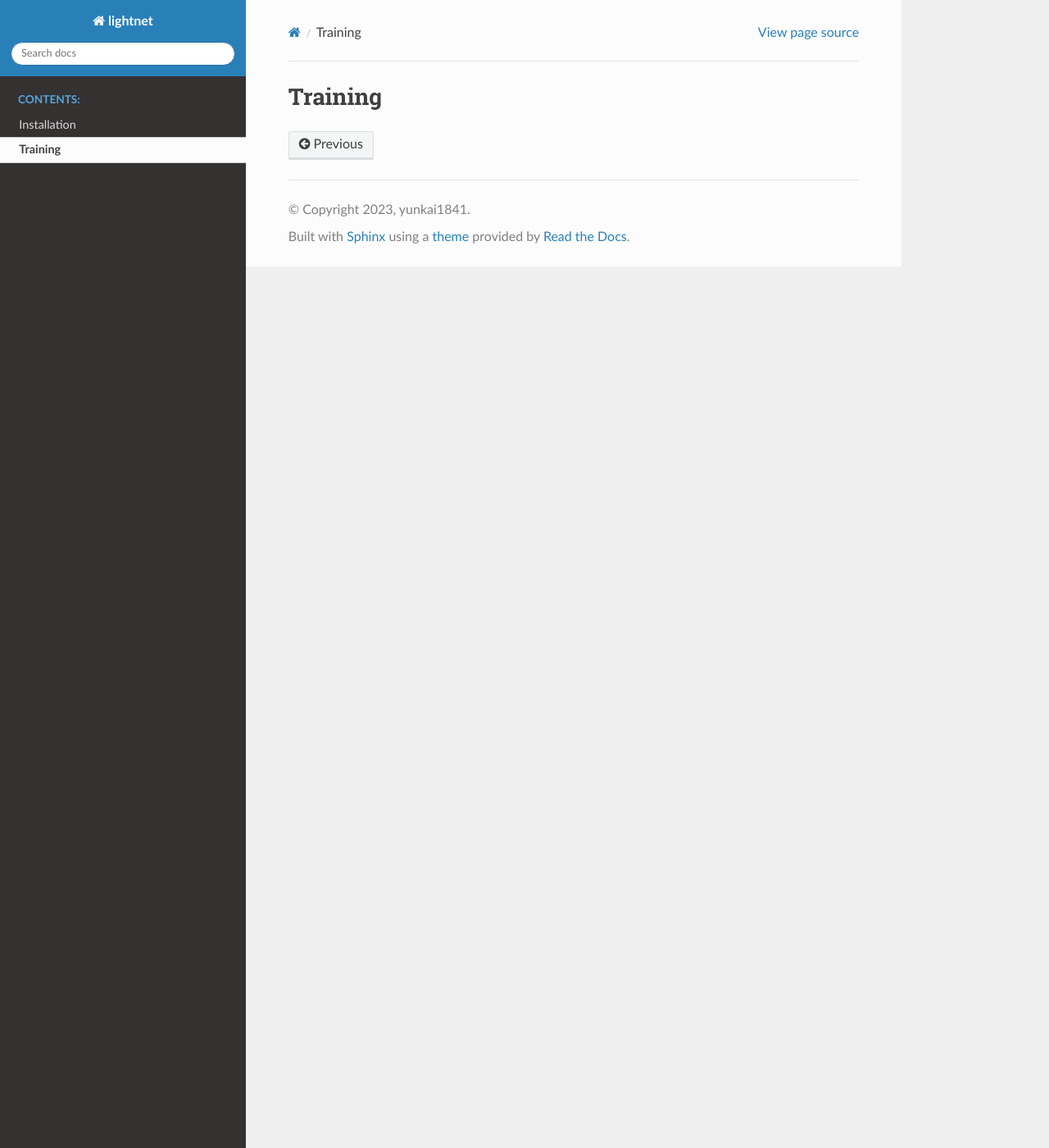
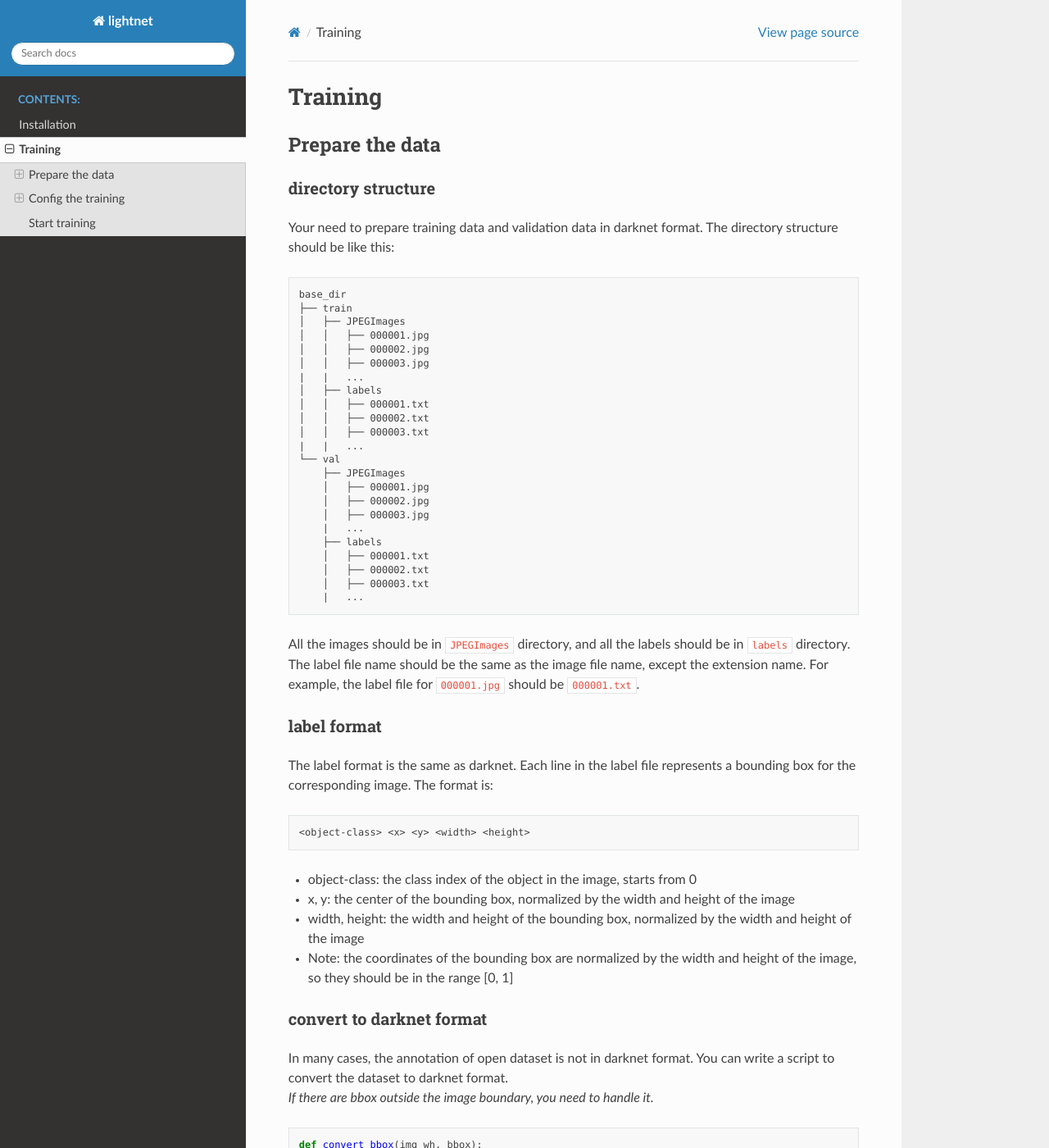
Before and after one commit to daniel89710/lightNet, a Sphinx documentation site: the page built from docs/source/training.md, in a window 1280 px wide and 1400 px high. Shown: the whole window at 82% size. Built offline with Sphinx 7.4.7 and the Read the Docs theme 2.0.0, drawn with Linux system fonts in a browser that asks for light colours; some of the changed text lies outside the part shown.

Commit message:
update docs

````diff
--- a/docs/source/training.md
+++ b/docs/source/training.md
@@ -1 +1,148 @@
 # Training
+
+## Prepare the data
+
+### directory structure
+
+Your need to prepare training data and validation data in darknet format. The directory structure should be like this:
+
+```
+base_dir
+├── train
+│   ├── JPEGImages
+│   │   ├── 000001.jpg
+│   │   ├── 000002.jpg
+│   │   ├── 000003.jpg
+|   |   ...
+│   ├── labels
+│   │   ├── 000001.txt
+│   │   ├── 000002.txt
+│   │   ├── 000003.txt
+|   |   ...
+└── val
+    ├── JPEGImages
+    │   ├── 000001.jpg
+    │   ├── 000002.jpg
+    │   ├── 000003.jpg
+    |   ...
+    ├── labels
+    │   ├── 000001.txt
+    │   ├── 000002.txt
+    │   ├── 000003.txt
+    |   ...
+```
+
+All the images should be in `JPEGImages` directory, and all the labels should be in `labels` directory. The label file name should be the same as the image file name, except the extension name. For example, the label file for `000001.jpg` should be `000001.txt`.
+
+### label format
+
+The label format is the same as darknet. Each line in the label file represents a bounding box for the corresponding image. The format is:
+
+```shell
+<object-class> <x> <y> <width> <height>
+```
+
+- object-class: the class index of the object in the image, starts from 0
+- x, y: the center of the bounding box, normalized by the width and height of the image
+- width, height: the width and height of the bounding box, normalized by the width and height of the image
+- Note: the coordinates of the bounding box are normalized by the width and height of the image, so they should be in the range [0, 1]
+
+### convert to darknet format
+
+In many cases, the annotation of open dataset is not in darknet format. You can write a script to convert the dataset to darknet format.
+*If there are bbox outside the image boundary, you need to handle it.*
+
+```python
+def convert_bbox(img_wh, bbox):
+    (width, height) = img_wh
+    (x, y, w, h) = bbox
+    # handle bbox outside the image boundary
+    if x < 0:
+        w += x
+        x = 0
+    if y < 0:
+        h += y
+        y = 0
+    if x + w > width:
+        w = width - x
+    if y + h > height:
+        h = height - y
+
+    x /= width
+    y /= height
+    w /= width
+    h /= height
+    x += w / 2
+    y += h / 2
+    return x, y, w, h
+
+def validate_bbox(bbox):
+    (x, y, w, h) = bbox
+    if w <= 0 or h <= 0:
+        return False
+    if x <= 0 or y <= 0:
+        return False
+    return True
+```
+
+### generate train.lst and val.lst
+
+After you prepare the data, you need to generate `train.lst` and `val.lst` for training and validation. Each line in the `train.lst` and `val.lst` represents an image. The format is:
+
+```shell
+<image-path> # full path is recommended
+<image-path>
+<image-path>
+...
+```
+
+You can use the following script to generate `train.lst` and `val.lst`:
+
+```shell
+base_dir=/path/to/your/data
+find $base_dir/train/JPEGImages -name "*.jpg" > $base_dir/train/train.lst
+find $base_dir/val/JPEGImages -name "*.jpg" > $base_dir/val/val.lst
+```
+
+### ~.names and ~.data
+
+~.names is the class name file, each line represents a class name. List all the class names from class 0.
+
+~.data is the dataset config file, the format is:
+
+```shell
+classes = class_num
+train = /path/to/train.lst
+valid = /path/to/val.lst
+names = /path/to/~.names
+backup = /path/to/training/backup
+```
+
+Find example in `data/bdd100k.names` and `data/bdd100k.data`.
+
+
+## Config the training
+
+Write a config file for training. Find example in `cfg` dir.
+
+Read [darknet wiki](https://github.com/AlexeyAB/darknet/wiki) for more details.
+
+### cfg for custom dataset
+
+<!-- TODO -->
+Under construction...
+
+
+## Start training
+
+Train from scratch
+
+```shell
+./darknet detector train data/bdd100k.data cfg/yolov3-bdd100k.cfg -map -dont_show -clear
+```
+
+Resume training
+
+```shell
+./lightNet detector train data/bdd100k.data cfg/lightNet-BDD100K-1280x960.cfg lightNet-BDD100K-1280x960.weights -map -dont_show
+```
````
Also changed, not shown: docs/source/installation.md (+3 -1 lines), 2 other files.
